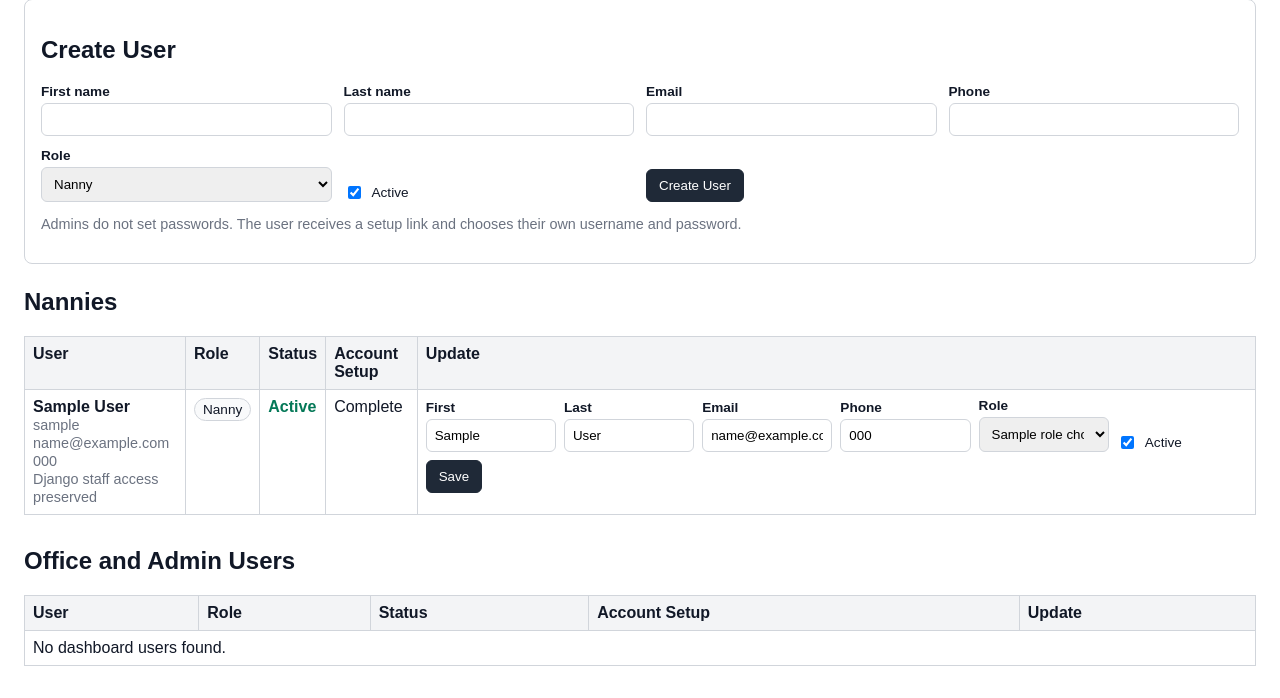
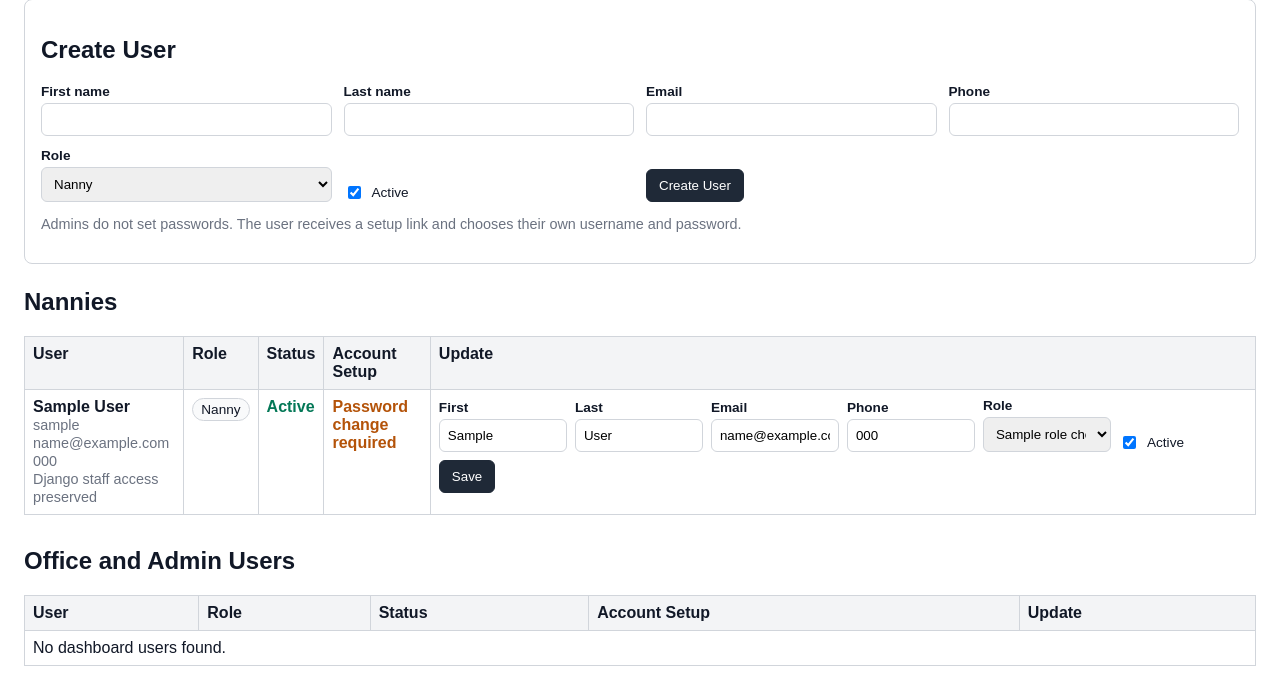
Before and after one commit to codyhenry/TimesheetForYou, a Django app: template timesheet_project/dashboard/templates/dashboard/users.html in a window 1280 px wide. Shown: the part 151-849 px from the top of the page. Run offline with Django 4.2, Linux system fonts and the light colour scheme; tables that the repository leaves empty hold one stand-in row (values such as "Sample post"); the template is opened without the code that fills it: values that come from a table or form of the project are taken from there, most other values are stand-ins (such as "Sample title", 1, 10 or a date in 2020).

Commit message:
Fix managed user fallback labels and setup status

```diff
--- a/timesheet_project/dashboard/templates/dashboard/partials/user_table.html
+++ b/timesheet_project/dashboard/templates/dashboard/partials/user_table.html
@@ -12,7 +12,7 @@
         {% for user in users %}
             <tr>
                 <td>
-                    <strong>{{ user.get_full_name|default:user.email }}</strong><br>
+                    <strong>{% firstof user.get_full_name user.email user.username %}</strong><br>
                     <span class="muted">{{ user.username }}</span><br>
                     {% if user.email %}<span class="muted">{{ user.email }}</span><br>{% endif %}
                     {% if user.phone %}<span class="muted">{{ user.phone }}</span>{% endif %}
@@ -29,6 +29,8 @@
                 <td>
                     {% if user.account_setup_required %}
                         <span class="status-pending">Pending</span>
+                    {% elif user.force_password_change %}
+                        <span class="status-pending">Password change required</span>
                     {% else %}
                         Complete
                     {% endif %}
```
